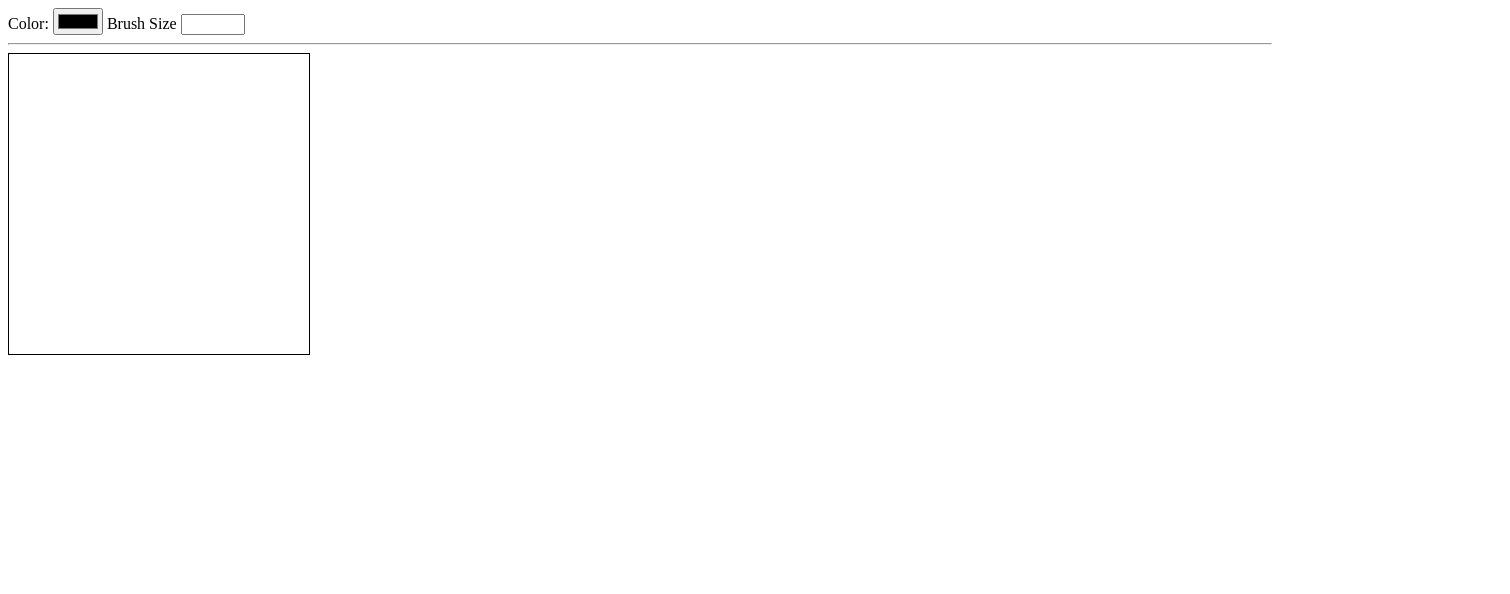
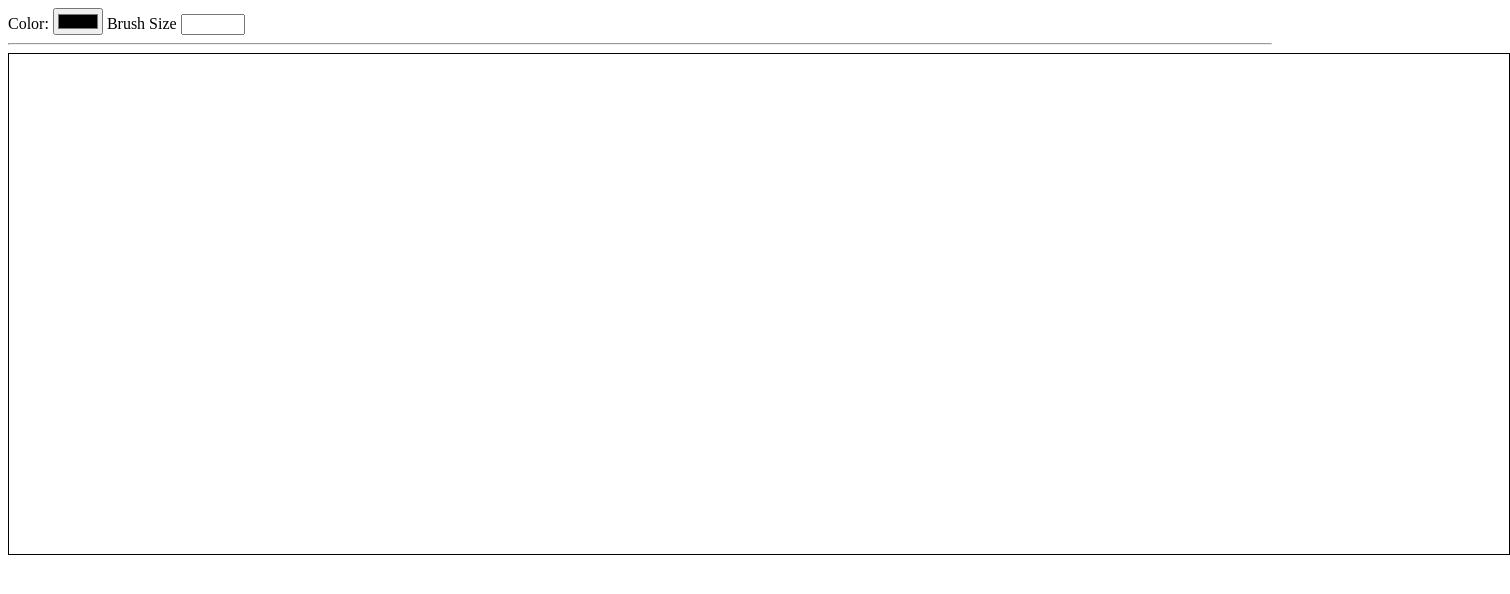
Before and after one commit to Federicaye/troubled-paint, a plain HTML site: page index.html in a window 1280 px wide. Shown: the whole page, 1510 px wide, since content can reach past the window. Drawn offline with Linux system fonts and the light colour scheme.

Commit message:
Checking for support

```diff
--- a/index.html
+++ b/index.html
@@ -13,7 +13,7 @@
     <label for="size">Brush Size</label>
     <input type="number" id="size" min="1" max="100">
 <hr>
-    <canvas id="myCanvas" width="300" height="300"></canvas>
+    <canvas id="myCanvas" width="1500" height="500"></canvas> <!-- add inline style to canva -->
 <p id="x"></p>
 <p id="y"></p>
     <script src="script.js"></script>
--- a/script.js
+++ b/script.js
@@ -1,5 +1,8 @@
 let myCanvas = document.getElementById('myCanvas');
 let ctx = myCanvas.getContext('2d');
+if (myCanvas.getContext) {
+    const ctx = myCanvas.getContext("2d");}
+
 const colorPicker = document.getElementById('color');
 const sizePicker = document.getElementById('size');
 
```
